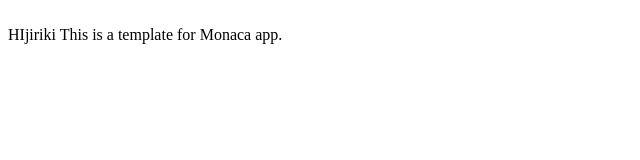
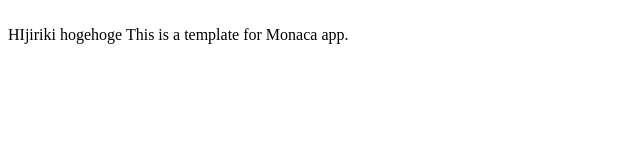
Before and after one commit to knight9999/MyMonacaSample2, a website: page www/index.html in a window 1280 px wide. Shown: the full height of the page, 0-640 px from the left. Drawn offline with Linux system fonts and the light colour scheme.

Commit message:
Update index.html
hogehoge

```diff
--- a/www/index.html
+++ b/www/index.html
@@ -12,7 +12,7 @@
 </head>
 <body>
 	<br />
-    HIjiriki
+    HIjiriki hogehoge
     This is a template for Monaca app.
 </body>
 </html>
```
